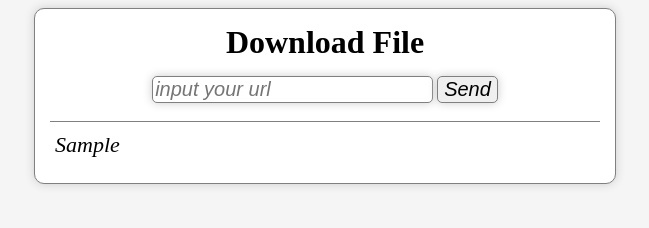
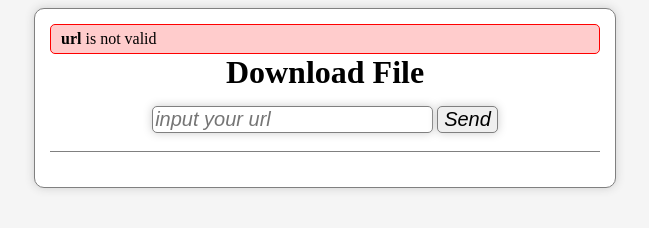
Before and after one commit to v-yarotsky/octopus, a plain HTML site: page public/index.html in a window 1280 px wide. Both pictures are taken after typing "Sample" into the empty fields and a click on the input "Send". Shown: the whole page, without its empty margins (315-964 px from the left). Drawn offline with Linux system fonts and the light colour scheme; no server answers.

Commit message:
add validations

```diff
--- a/public/javascripts/application.js
+++ b/public/javascripts/application.js
@@ -1,5 +1,19 @@
 $(function() {
-  File = Backbone.Model.extend({})
+  var content = $('#content')
+
+  File = Backbone.Model.extend({
+    initialize: function() {
+      this.bind('error', this.alert)
+    },
+
+    validate: function() {
+      if(!/http:/.test(this.get('url'))) { return '<strong>url</strong> is not valid' }
+    },
+
+    alert: function(model, error) {
+      content.prepend('<div id="alert">' + error + '</div>')
+    }
+  })
 
   Files = Backbone.Collection.extend({
     model: File,
@@ -18,7 +32,7 @@ $(function() {
 
   var files = new Files()
   var AppView = Backbone.View.extend({
-    el: $('#content'),
+    el: content,
     events: {
       'submit #form-file': 'addFile',
     },
@@ -36,6 +50,7 @@ $(function() {
     addFile: function() {
       var url = this.form.find('input.url-field').val()
       this.clearForm()
+      this.clearAlert()
       files.create({ 'url': url.toString() })
       return false;
     },
@@ -53,6 +68,10 @@ $(function() {
 
     clearForm: function() {
       $('input.url-field').val('')
+    },
+
+    clearAlert: function() {
+      $('#alert').remove()
     }
   })
 
--- a/public/stylesheets/application.css
+++ b/public/stylesheets/application.css
@@ -47,3 +47,11 @@ body {
   font-weight: bold;
   color: green;
 }
+
+#alert {
+  text-align: left;
+  padding: 5px 10px;
+  background: #FCC;
+  border: solid 1px red;
+  border-radius: 5px;
+}
```
